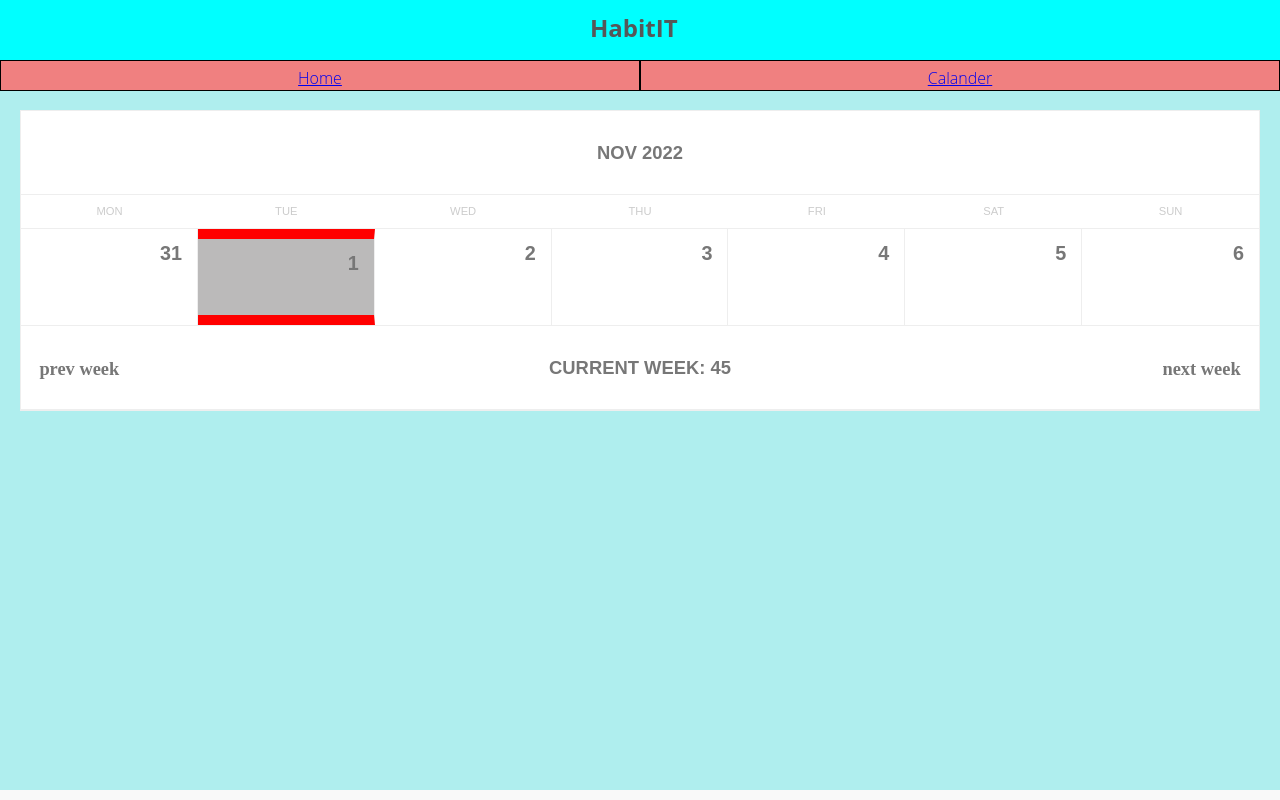
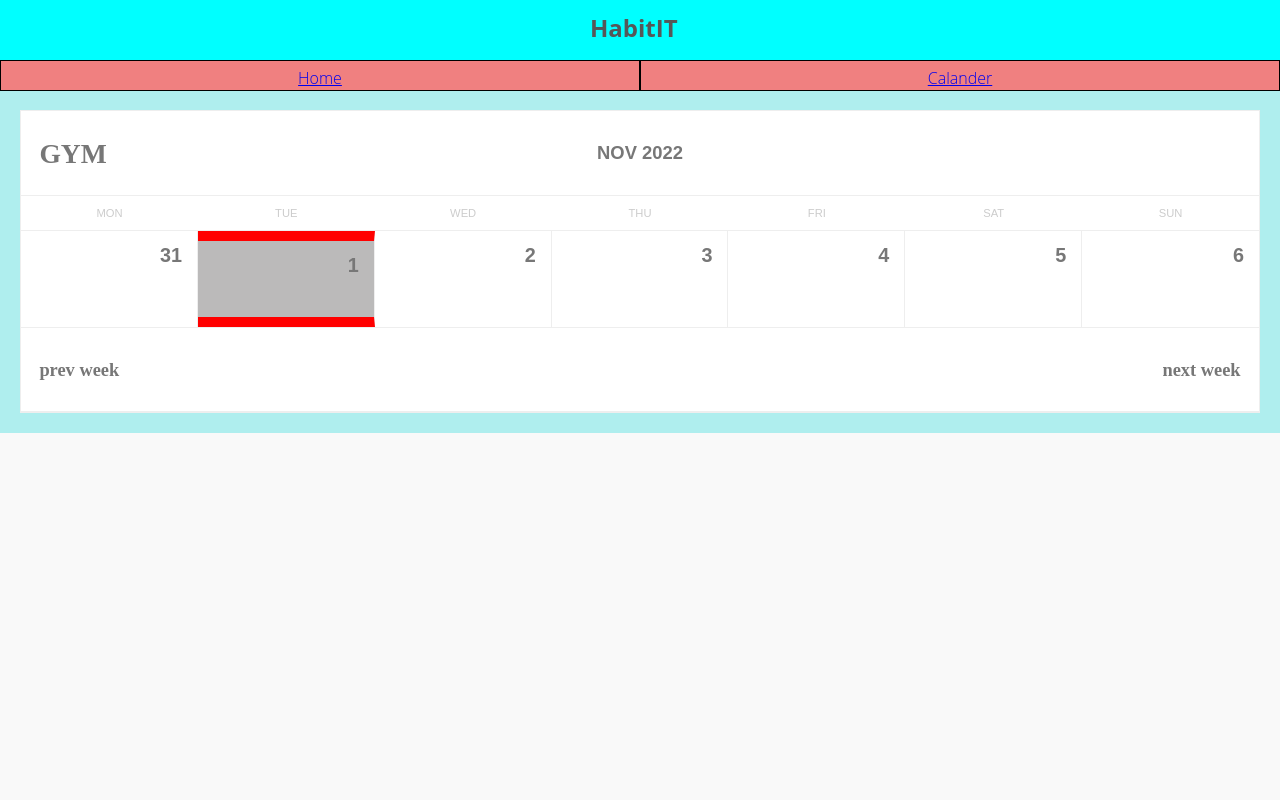
Before and after one commit to NasikhCL/test-habit-tracker, a React (Create React App) app: page /calander in a window 1280 px wide. Built offline with nearby package versions, Linux system fonts and the light colour scheme.

Commit message:
some changes in the calendar

```diff
--- a/src/components/Calendar.js
+++ b/src/components/Calendar.js
@@ -13,21 +13,20 @@ import {
 } from "date-fns";
 // import uuid from "react-uuid";
 
-const Calendar = ({ showDetailsHandle ,stateWeek ,stateStatus }) => {
+const Calendar = ({ showDetailsHandle ,habitName ,stateWeek ,stateStatus }) => {
   // const dayFromState = useSelector(state=> state.tasks)
 
   // const dayStatusFromState = useSelector(state=> state.status)
   console.log(stateWeek)
   console.log(stateStatus);
   let habitWeek ;
-    if(stateWeek === 'mon')
-     habitWeek = 1;
+    if(stateWeek === 'mon')  habitWeek = 1 ;
     if(stateWeek === 'tue')  habitWeek = 2 ;
-    if(stateWeek === 'wed')  habitWeek =  3 ;
-    if(stateWeek === 'thu')  habitWeek =  4 ;
-    if(stateWeek === 'fri')  habitWeek =  5 ;
-    if(stateWeek === 'sat')  habitWeek =  6 ;
-    if(stateWeek === 'sun')  habitWeek = 7 ;
+    if(stateWeek === 'wed')  habitWeek = 3 ;
+    if(stateWeek === 'thu')  habitWeek = 4 ;
+    if(stateWeek === 'fri')  habitWeek = 5 ;
+    if(stateWeek === 'sat')  habitWeek = 6 ;
+    if(stateWeek === 'sun')  habitWeek = 0 ;
 
     console.log(habitWeek)
   // if(stateWeek.mon){
@@ -100,6 +99,9 @@ const Calendar = ({ showDetailsHandle ,stateWeek ,stateStatus }) => {
     return (
       <div className="header row flex-middle">
         <div className="col col-start">
+          <div className="icon">
+            <h2>{habitName}</h2>
+          </div>
           {/* <div className="icon" onClick={() => changeMonthHandle("prev")}>
             prev month
           </div> */}
@@ -182,7 +184,7 @@ const Calendar = ({ showDetailsHandle ,stateWeek ,stateStatus }) => {
             prev week
           </div>
         </div>
-        <div>current week: {currentWeek}</div>
+        {/* <div>current week: {currentWeek}</div> */}
         <div className="col col-end" onClick={() => changeWeekHandle("next")}>
           <div className="icon">next week</div>
         </div>
--- a/src/components/style.css
+++ b/src/components/style.css
@@ -1,7 +1,7 @@
 .App1 {
   font-family: sans-serif;
   text-align: center;
-  min-height: 700px;
+  /* min-height: 700px; */
   background-color: paleturquoise;
   margin: 0;
   padding: 20px;
```
